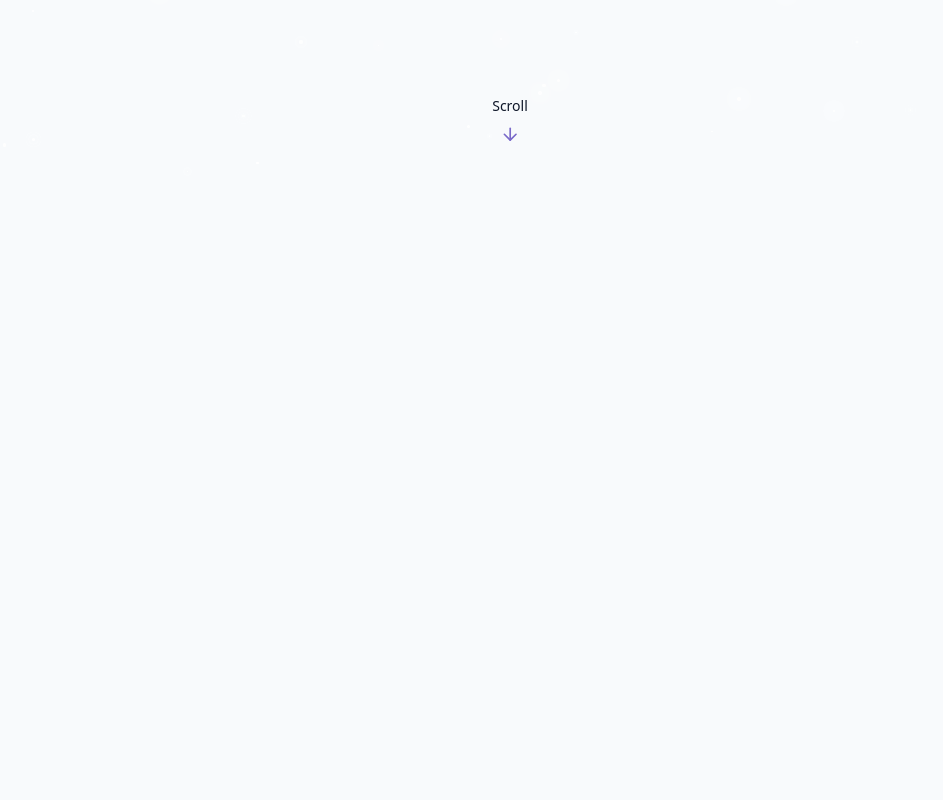
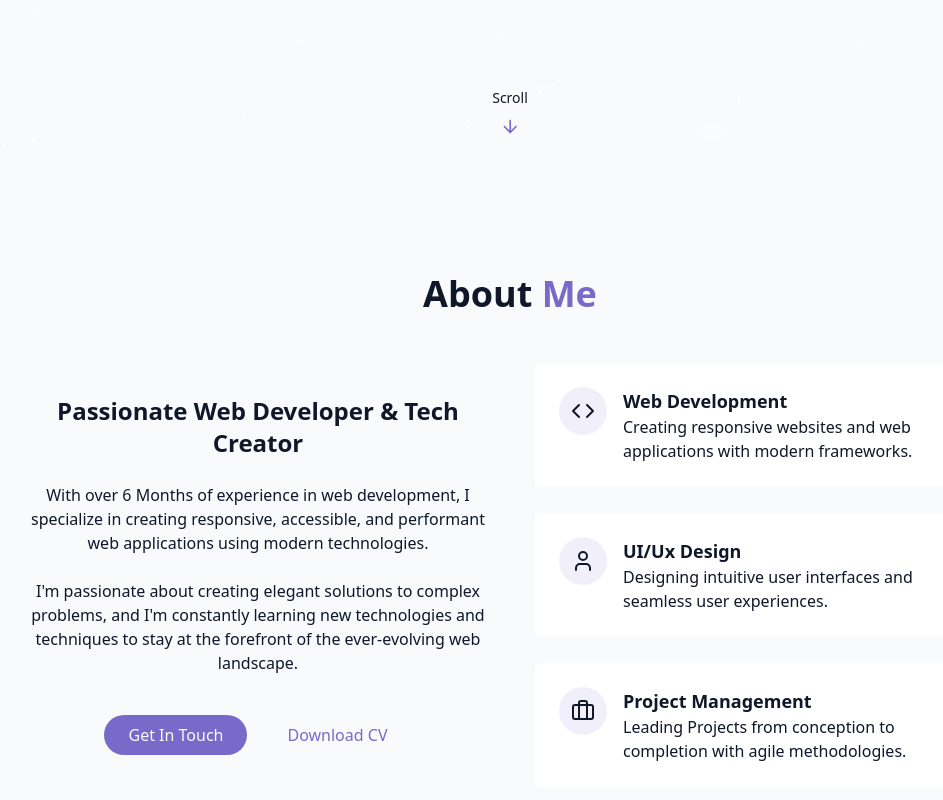
Before and after one commit to Darshankyada2003/Portfolio, a React (Vite) app: page / in a window 1280 px wide. Shown: the part 622-1422 px from the top of the page, without its empty margins (130-1073 px from the left). Before the commit the page ends 800 px from the top, so only its background shows below. Built offline with nearby package versions, Linux system fonts and the light colour scheme.

Commit message:
Aboute section create and add download CV to download CV

```diff
--- /dev/null
+++ b/src/components/AboutSection.jsx
@@ -0,0 +1,87 @@
+import { Briefcase, Code, User } from 'lucide-react'
+import React from 'react'
+
+const AboutSection = () => {
+    return (
+        <section id='about' className='py-24 px-4 relative'>
+            {''}
+            <div className='container mx-auto max-w-5xl'>
+                <h2 className='text-3xl md:text-4xl font-bold mb-12 text-center'>
+                    About <span className='text-primary'>Me</span>
+                </h2>
+                <div className='grid grid-cols-1 md:grid-cols-2 gap-12 items-center'>
+                    <div className='space-y-6'>
+                        <h3 className='text-2xl font-semibold'>
+                            Passionate Web Developer & Tech Creator
+                        </h3>
+                        <p className='text-muted-foreground'>
+                            With over 6 Months of experience in web development, I specialize
+                            in creating responsive, accessible, and performant web
+                            applications using modern technologies.
+                        </p>
+                        <p className='text-muted-foreground'>
+                            I'm passionate about creating elegant solutions to complex
+                            problems, and I'm constantly learning new technologies and
+                            techniques to stay at the forefront of the ever-evolving web
+                            landscape.
+                        </p>
+                        <div className='flex flex-col sm:flex-row gap-4 pt-4 justify-center'>
+                            <a href="#contact" className='cosmic-button'>
+                                Get In Touch
+                            </a>
+                            <a href="/Darshan_React.pdf" download className='px-6 py-2 rounded-full border-primary text-primary hover:bg-primary/10 transition-colors duration-300'>
+                                Download CV
+                            </a>
+                        </div>
+                    </div>
+                    <div className='grid grid-cols-1 gap-6'>
+                        <div className='gradient-border p-6 card-hover'>
+                            <div className='flex items-start gap-4'>
+                                <div className='p-3 rounded-full bg-primary/10'>
+                                    <Code className='h-6 w-6 text-pretty' />
+                                </div>
+                                <div className='text-left'>
+                                    <h4 className='font-semibold text-lg'>Web Development</h4>
+                                    <p className='text-muted-foreground'>
+                                        Creating responsive websites and web applications with
+                                        modern frameworks.
+                                    </p>
+                                </div>
+                            </div>
+                        </div>
+                        <div className='gradient-border p-6 card-hover'>
+                            <div className='flex items-start gap-4'>
+                                <div className='p-3 rounded-full bg-primary/10'>
+                                    <User className='h-6 w-6 text-pretty' />
+                                </div>
+                                <div className='text-left'>
+                                    <h4 className='font-semibold text-lg'>UI/Ux Design</h4>
+                                    <p className='text-muted-foreground'>
+                                        Designing intuitive user interfaces and seamless user
+                                        experiences.
+                                    </p>
+                                </div>
+                            </div>
+                        </div>
+                        <div className='gradient-border p-6 card-hover'>
+                            <div className='flex items-start gap-4'>
+                                <div className='p-3 rounded-full bg-primary/10'>
+                                    <Briefcase className='h-6 w-6 text-pretty' />
+                                </div>
+                                <div className='text-left'>
+                                    <h4 className='font-semibold text-lg'>Project Management</h4>
+                                    <p className='text-muted-foreground'>
+                                        Leading Projects from conception to completion with agile
+                                        methodologies.
+                                    </p>
+                                </div>
+                            </div>
+                        </div>
+                    </div>
+                </div>
+            </div>
+        </section>
+    )
+}
+
+export default AboutSection
--- a/src/components/Navbar.jsx
+++ b/src/components/Navbar.jsx
@@ -18,7 +18,7 @@
     useEffect(() => {
 
         const handleScroll = () => {
-            setIsScrolled(window.screenY > 10)
+            setIsScrolled(window.scrollY > 10)
         };
 
         window.addEventListener('scroll', handleScroll);
--- a/src/pages/Home.jsx
+++ b/src/pages/Home.jsx
@@ -3,6 +3,7 @@
 import StarBackground from '../components/StarBackground'
 import Navbar from '../components/Navbar'
 import HeroSection from '../components/HeroSection'
+import Aboutsection from '../components/AboutSection'
 
 const Home = () => {
   return (
@@ -12,6 +13,7 @@
       <Navbar />
       <main>
         <HeroSection />
+        <Aboutsection />
       </main>
     </div>
   )
```
Also changed, not shown: 1 other file (tests, documents, lock files or other folders).
